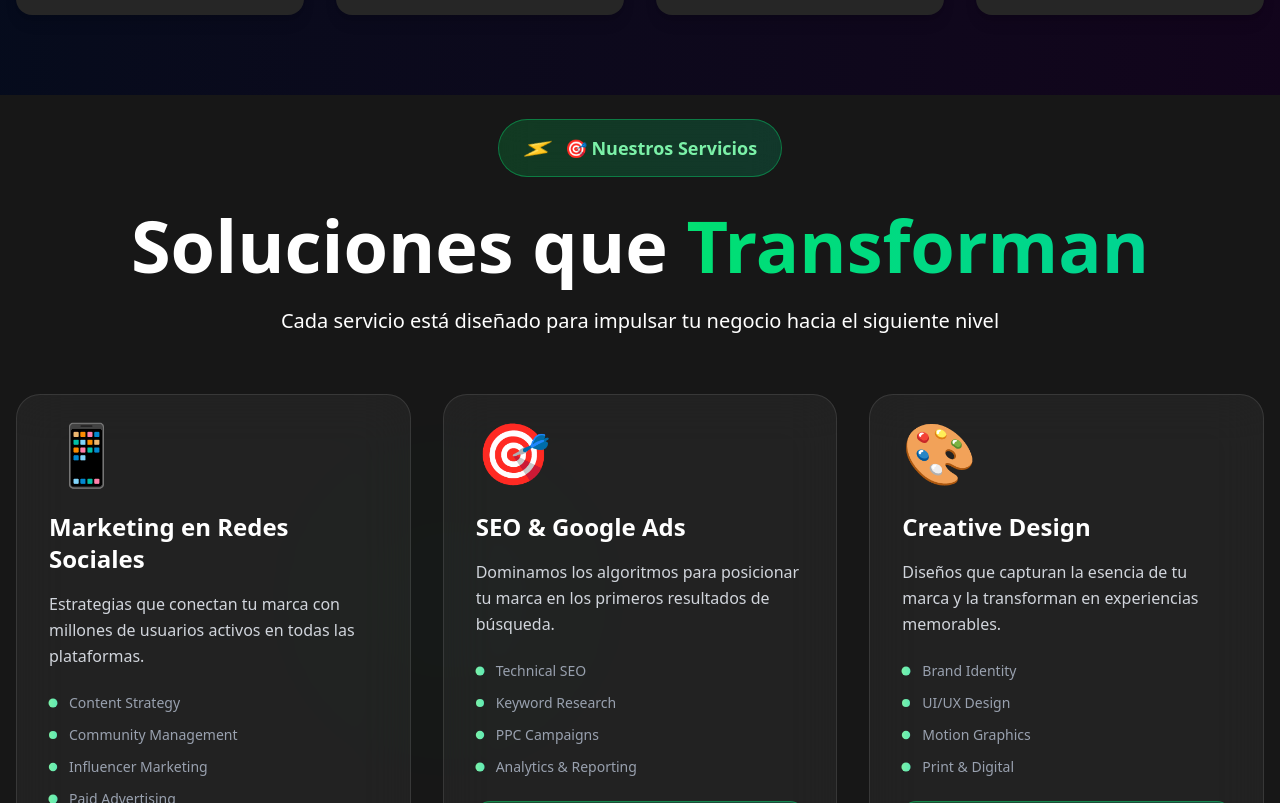
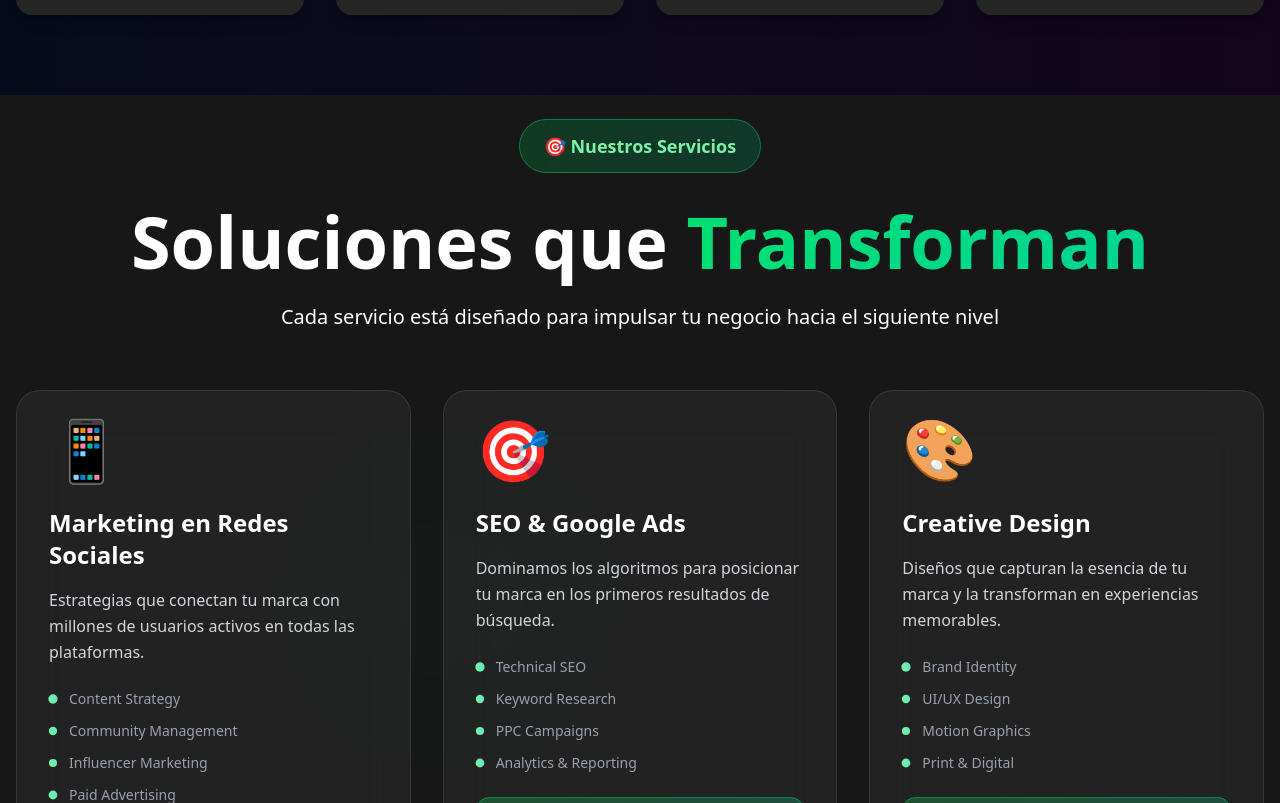
Before and after one commit to PixeL22x/7pixels-website, a Next.js app: page / in a window 1280 px wide. Shown: the part 1277-2080 px from the top of the page. Built offline with nearby package versions, Linux system fonts and the light colour scheme.

Commit message:
fix: Restore contact section title/description and remove duplicate emojis

```diff
--- a/src/app/page.tsx
+++ b/src/app/page.tsx
@@ -71,6 +71,15 @@
       {/* Contact Form Section */}
       <section id="contact" className="py-20 px-4 bg-gray-200 dark:bg-black relative">
         <div className="max-w-4xl mx-auto">
+          <div className="text-center mb-16">
+            <h2 className="text-5xl font-bold text-black dark:text-white mb-8">
+              {t.contactTitle}
+            </h2>
+            <p className="text-xl text-gray-700 dark:text-gray-300 mb-12">
+              {t.contactDescription}
+            </p>
+          </div>
+
           <ModernContactForm />
         </div>
       </section>
--- a/src/components/enhanced-services.tsx
+++ b/src/components/enhanced-services.tsx
@@ -109,13 +109,7 @@
             transition={{ duration: 0.6, type: "spring" }}
             className="inline-flex items-center px-6 py-3 mb-8 bg-gradient-to-r from-green-500/20 to-emerald-500/20 backdrop-blur-lg rounded-full border border-green-400/40"
           >
-            <motion.span
-              animate={{ rotate: 360 }}
-              transition={{ duration: 3, repeat: Infinity, ease: "linear" }}
-              className="mr-3 text-2xl"
-            >
-              ⚡
-            </motion.span>
+
             <span className="text-green-700 dark:text-green-300 font-semibold text-lg">{t.servicesTag}</span>
           </motion.div>
 
@@ -265,7 +259,7 @@
             whileTap={{ scale: 0.95 }}
           >
             <span className="flex items-center">
-              💡 {t.servicesCta}
+              {t.servicesCta}
               <motion.span
                 className="ml-2"
                 animate={{ x: [0, 5, 0] }}
```
